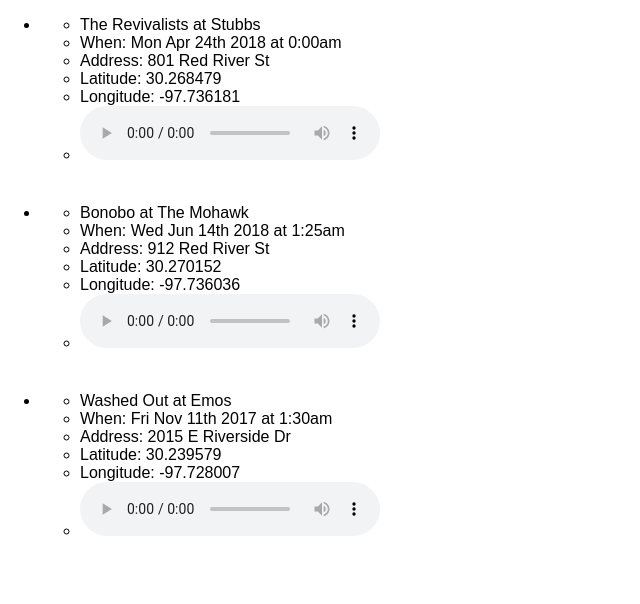
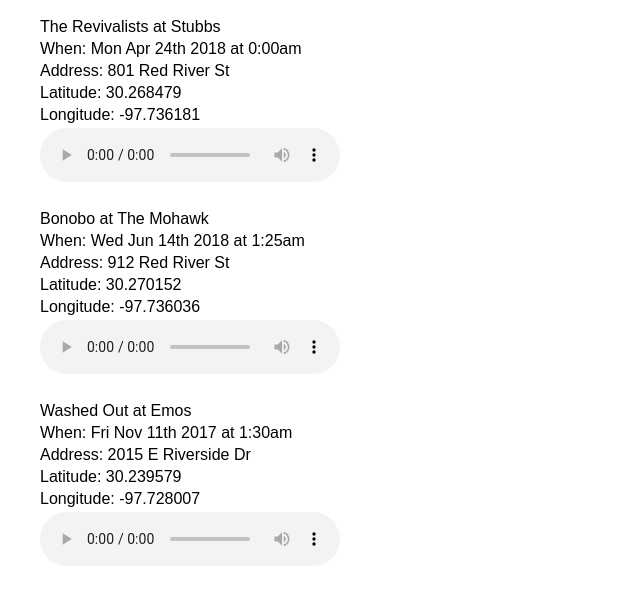
Before and after one commit to mrjasonweaver/showmap, a React (Create React App) app: page / in a window 1280 px wide. Shown: the top 604 px of the page, without its empty margins (0-640 px from the left). Built offline with nearby package versions, Linux system fonts and the light colour scheme.

Commit message:
showlist basic styles

```diff
--- a/src/App.css
+++ b/src/App.css
@@ -6,6 +6,16 @@
   font-size: large;
 }
 
+.showlist li {
+  list-style-type: none;
+}
+
 .showlist ul {
-  margin-bottom: 40px;
+  margin-bottom: 20px;
+  padding-left: 0;
 }
+
+.showlist ul li {
+  list-style-type: none;
+  padding: 2px 0 2px 0;
+}
```
